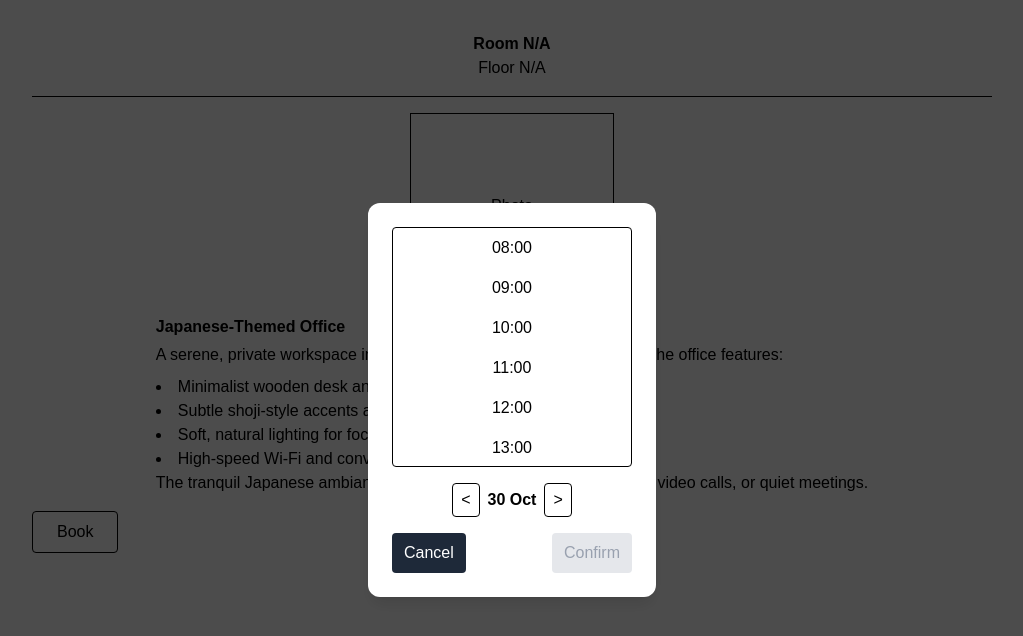
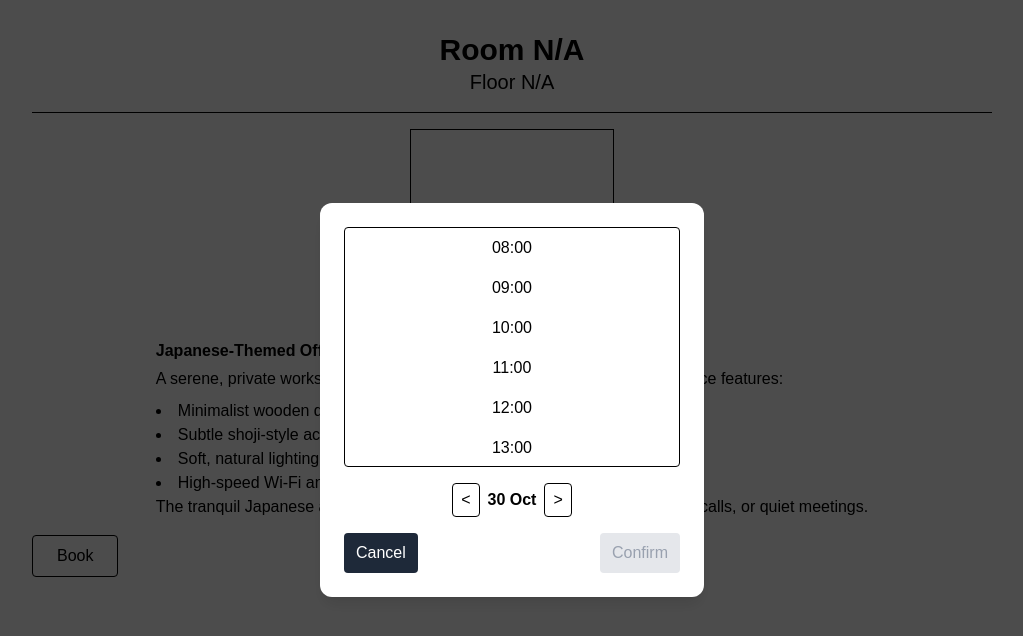
Before and after one commit to anomaly342/flex, a Next.js app in the folder client/: page /group/details in a window 1280 px wide. Both pictures are taken after a click on the button "Book". Shown: the top 636 px of the page, without its empty margins (128-1151 px from the left). Built offline with nearby package versions, Linux system fonts and the light colour scheme.

Commit message:
add css for desktop

```diff
--- a/client/app/(main)/group/details/details.css
+++ b/client/app/(main)/group/details/details.css
@@ -8,3 +8,120 @@
 .maindiv {
     color: black;
 }
+main {
+    @apply space-y-4;
+}
+.room-name {
+    /* @apply flex flex-col items-center; */
+    display: flex;
+    flex-direction: column;
+    align-items: center;
+}
+.room-text {
+    font-weight: 700;
+}
+.room-detail {
+    /* @apply flex flex-col justify-center items-center space-y-4; */
+    display: flex;
+    flex-direction: column;
+    justify-content: center;
+    align-items: center;
+}
+.pics {
+    /* @apply border; */
+    border: black 1px solid;
+}
+.detail-text {
+    margin-top: 1.5rem;
+}
+.detail-header {
+    /* @apply font-semibold mb-1; */
+    font-weight: 600;
+    margin-bottom: 0.25rem;
+}
+.detail-list {
+    /* @apply list-disc list-inside mt-2; */
+    list-style-type: disc;
+    list-style-position: inside;
+    margin-top: 0.5rem;
+}
+.book-btn {
+    /* @apply px-6 py-2 border rounded hover:bg-gray-100; */
+    padding-inline: 1.5rem;
+    padding-block: 0.5rem;
+    border: black 1px solid;
+    border-radius: 0.25rem;
+}
+.book-btn:hover {
+    background-color: #f3f4f6;
+}
+.booking-section {
+    /* @apply fixed inset-0 bg-black/70 flex items-center justify-center; */
+    position: fixed;
+    inset: 0rem;
+    background-color: rgba(0, 0, 0, 0.7);
+    display: flex;
+    align-items: center;
+    justify-content: center;
+}
+.booking-section2 {
+    /* @apply bg-white rounded-xl p-6 w-96 shadow-lg; */
+    background-color: white;
+    border-radius: 0.75rem;
+    padding: 1.5rem;
+    width: 24rem;
+    box-shadow: 0 10px 15px -3px rgba(0, 0, 0, 0.1),
+        0 4px 6px -4px rgba(0, 0, 0, 0.1);
+}
+.time-mapping {
+    /* @apply max-h-60 overflow-y-auto mb-4 border rounded; */
+    max-height: 15rem;
+    overflow-y: auto;
+    margin-bottom: 1rem;
+    border: black 1px solid;
+    border-radius: 0.25rem;
+}
+.date-section {
+    /* @apply flex items-center justify-center gap-2 mb-4; */
+    display: flex;
+    align-items: center;
+    justify-content: center;
+    gap: 0.5rem;
+    margin-bottom: 1rem;
+}
+.date-btn {
+    /* @apply px-2 py-1 border rounded; */
+    padding-inline: 0.5rem;
+    padding-block: 0.25rem;
+    border: black 1px solid;
+    border-radius: 0.25rem;
+}
+.date-text {
+    /* @apply font-semibold; */
+    font-weight: 600;
+}
+.button-section {
+    /* @apply flex justify-between; */
+    display: flex;
+    justify-content: space-between;
+}
+.cancel-btn {
+    /* @apply px-3 py-2 bg-gray-800 text-white rounded; */
+    padding-inline: 0.75rem;
+    padding-block: 0.5rem;
+    background-color: #1e2939;
+    color: white;
+    border-radius: 0.25rem;
+}
+@media (min-width: 431px) {
+    .room-text {
+        /* @apply text-3xl; */
+        font-size: 1.875rem;
+        line-height: 1.2;
+    }
+    .floor-text {
+        /* @apply text-xl; */
+        font-size: 1.25rem;
+        line-height: 1.4;
+    }
+}
--- a/client/app/(main)/group/details/layout.tsx
+++ b/client/app/(main)/group/details/layout.tsx
@@ -1,19 +1,28 @@
 import type { Metadata } from "next";
 // import Navbar from "../_navbar/page";
+// import DesktopNavbar from "../_desktop_navbar/page";
 
 export const metadata: Metadata = {
-    title: "Room Booking",
+    title: "Room Details",
 };
 
-export default function ProfileLayout({
+export default function RoomDetailsLayout({
     children,
 }: {
     children: React.ReactNode;
 }) {
     return (
         <>
-            {/* <Navbar /> */}
-            <main>{children}</main>
+            {/* mobile */}
+            <div className="hidden max-[431px]:flex max-[431px]:flex-col ">
+                {/* <Navbar /> */}
+                <main>{children}</main>
+            </div>
+            {/* Desktop */}
+            <div className="hidden min-[431px]:flex min-[431px]:flex-col">
+                {/* <DesktopNavbar /> */}
+                <main>{children}</main>
+            </div>
         </>
     );
 }
--- a/client/app/(main)/group/details/page.tsx
+++ b/client/app/(main)/group/details/page.tsx
@@ -47,26 +47,24 @@ export default function Profile() {
 
     return (
         <div className="maindiv">
-            <main className="space-y-4">
-                <div className="flex flex-col items-center">
-                    <h1 className="font-bold">Room {room}</h1>
-                    <h2>Floor {floor}</h2>
+            <main>
+                <div className="room-name">
+                    <p className="room-text">Room {room}</p>
+                    <p className="floor-text">Floor {floor}</p>
                 </div>
                 <hr />
-                <div className="flex flex-col justify-center items-center space-y-4">
-                    <div className="border-1 ">
+                <div className="room-detail">
+                    <div className="pics">
                         <p className="p-20">Photo</p>
                     </div>
-                    <div>
-                        <p className="font-semibold mb-1">
-                            Japanese-Themed Office
-                        </p>
+                    <div className="detail-text">
+                        <p className="detail-header">Japanese-Themed Office</p>
 
                         <p>
                             A serene, private workspace inspired by traditional
                             Japanese design. The office features:
                         </p>
-                        <ul className="list-disc list-inside mt-2">
+                        <ul className="detail-list">
                             <li>
                                 Minimalist wooden desk and ergonomic seating
                             </li>
@@ -86,17 +84,14 @@ export default function Profile() {
                         </p>
                     </div>
                 </div>
-                <button
-                    onClick={() => setShowModal(true)}
-                    className="px-6 py-2 border rounded hover:bg-gray-100"
-                >
+                <button onClick={() => setShowModal(true)} className="book-btn">
                     Book
                 </button>
                 {showModal && (
-                    <div className="fixed inset-0 bg-black/70 flex items-center justify-center">
-                        <div className="bg-white rounded-xl p-6 w-72 shadow-lg">
+                    <div className="booking-section">
+                        <div className="booking-section2">
                             {/* Time list */}
-                            <div className="max-h-60 overflow-y-auto mb-4 border rounded">
+                            <div className="time-mapping">
                                 {times.map((time) => (
                                     <div
                                         key={time}
@@ -113,27 +108,27 @@ export default function Profile() {
                             </div>
 
                             {/* Date selector */}
-                            <div className="flex items-center justify-center gap-2 mb-4">
+                            <div className="date-section">
                                 <button
                                     onClick={() => changeDate(-1)}
-                                    className="px-2 py-1 border rounded"
+                                    className="date-btn"
                                 >
                                     &lt;
                                 </button>
-                                <p className="font-semibold">{formattedDate}</p>
+                                <p className="date-text">{formattedDate}</p>
                                 <button
                                     onClick={() => changeDate(1)}
-                                    className="px-2 py-1 border rounded"
+                                    className="date-btn"
                                 >
                                     &gt;
                                 </button>
                             </div>
 
                             {/* Buttons */}
-                            <div className="flex justify-between">
+                            <div className="button-section">
                                 <button
                                     onClick={() => setShowModal(false)}
-                                    className="px-3 py-2 bg-gray-800 text-white rounded"
+                                    className="cancel-btn"
                                 >
                                     Cancel
                                 </button>
```
